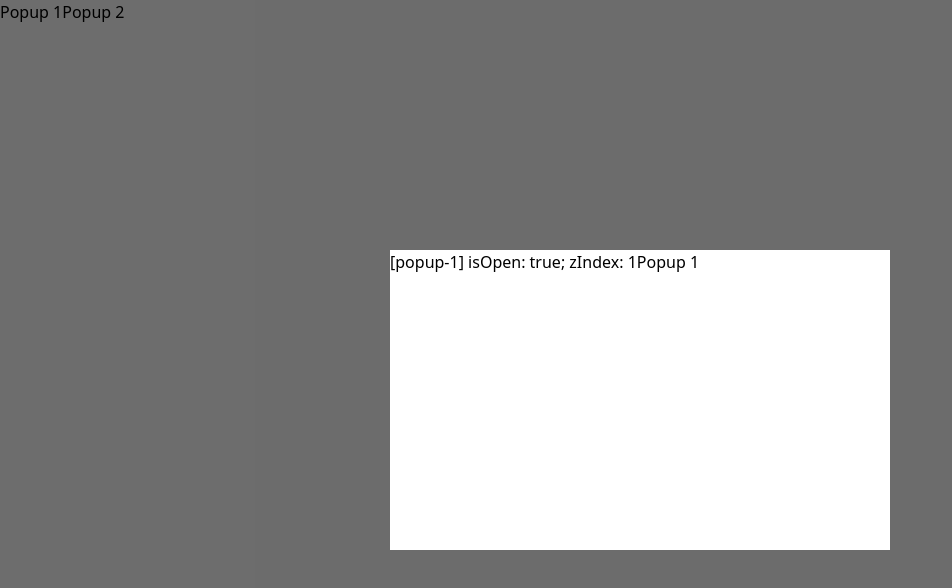
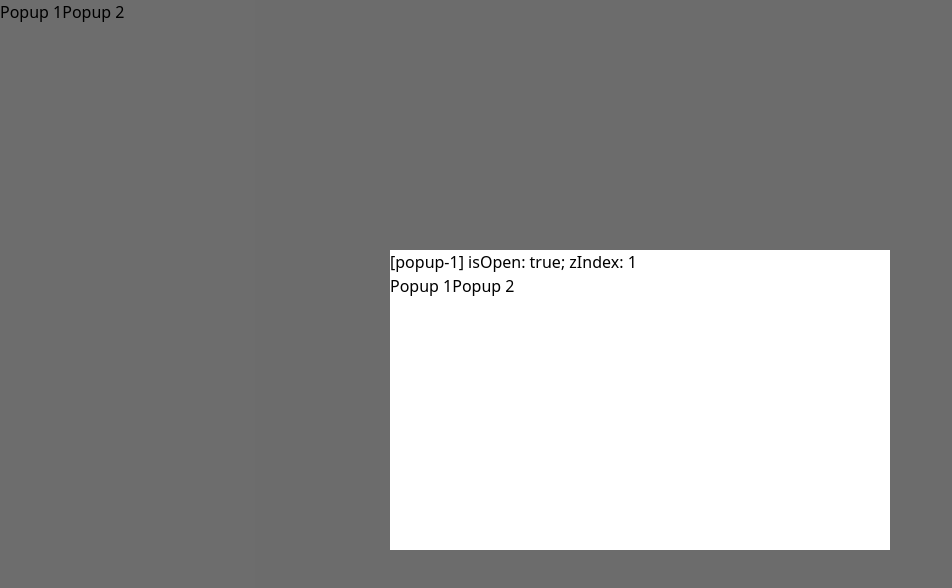
Before and after one commit to nekomiclub/neko-popup, a React app: page / in a window 1280 px wide. Both pictures are taken after a click on the button "Popup 1". Shown: the top 588 px of the page, without its empty margins (0-952 px from the left). Built offline with nearby package versions, Linux system fonts and the light colour scheme; the HTML template or start-up script is replaced by a standard one.

Commit message:
feat: add exit on layer click & escape, add disable property for these features

```diff
--- a/eslint.config.js
+++ b/eslint.config.js
@@ -46,7 +46,7 @@ export default defineConfig([globalIgnores(['**/node_modules', '**/dist', '**/bu
     'quotes': ['error', 'single', { avoidEscape: true, allowTemplateLiterals: true, }], // Prefer single quotes over double, ifnore template literals
     'jsx-quotes': ['error', 'prefer-double'], // Prefer double quotes for jsx (classname="")
 
-    'react-hooks/set-state-in-effect': 'warn',
+    'react-hooks/set-state-in-effect': 'off',
     'react-hooks/exhaustive-deps': 'off', // Disable react warn for hooks dependencies
 
     'unused-imports/no-unused-imports': 'warn', // Remove unused imports
--- a/src/Page.tsx
+++ b/src/Page.tsx
@@ -9,6 +9,7 @@ import PopupWindow from './_package/PopupWindow';
 
 const Page: React.FC = () => {
   const [state1, setState1] = useState(false);
+  const [isDisabled, setIsDisabled] = useState(false);
 
   const popupId1 = 'popup-1';
   const popupId2 = 'popup-2';
@@ -16,26 +17,22 @@ const Page: React.FC = () => {
 
 
   useEffect(() => {
-    console.log(`state1: `, state1);
-  }, [state1]);
+    setTimeout(() => {
+      console.log('fdssdf');
+      setIsDisabled(true);
+    }, 2000);
+
+    setTimeout(() => {
+      console.log('fdss43432343df');
+      setIsDisabled(false);
+    }, 5000);
+  }, []);
 
 
 
-  function onBeforeEnter() {
-    console.log(`Popup 1 animation enter`);
-  }
-
-  function onAfterEnter() {
-    console.log(`Popup 1 animation entered`);
-  }
-
-  function onBeforeExit() {
-    console.log(`Popup 1 animation close`);
-  }
-
-  function onAfterExit() {
-    console.log(`Popup 1 animation closed`);
-  }
+  useEffect(() => {
+    console.log(`state1: `, state1);
+  }, [state1]);
 
 
 
@@ -57,18 +54,22 @@ const Page: React.FC = () => {
         setIsOpen={setState1}
         className="w-[500px] h-[300px] bg-white"
         animation={'fade'}
-        onBeforeEnter={onBeforeEnter}
-        onAfterEnter={onAfterEnter}
-        onBeforeExit={onBeforeExit}
-        onAfterExit={onAfterExit}
+        disabled={isDisabled}
       >
         <PopupButton popupId={popupId1}>
           Popup 1
         </PopupButton>
 
+        <PopupButton popupId={popupId2}>
+          Popup 2
+        </PopupButton>
       </PopupWindow>
 
       <PopupWindow id={popupId2} className="w-[500px] h-[300px] bg-white" animation={'scale'}>
+        <PopupButton popupId={popupId1}>
+          Popup 1
+        </PopupButton>
+
         <PopupButton popupId={popupId2}>
           Popup 2
         </PopupButton>
--- a/src/_package/Interfaces.ts
+++ b/src/_package/Interfaces.ts
@@ -3,28 +3,27 @@ import clsx from 'clsx';
 
 
 
-export interface IRegisterNodeArgs {
+
+export type PopupWindowDisabledType = 'onEscape' | 'onLayer';
+export type RegisterNodeArgs = Pick<IPopupNode, 'id' | 'isOpen' | 'disabled'>
+export type StateSetter<S = any> = React.Dispatch<React.SetStateAction<S>>
+
+
+
+export interface IPopupNode {
   id: string
   isOpen: boolean
+  zIndex: number
+  disabled: PopupWindowDisabledType[]
 }
 
 export interface IPopupContext {
   nodes: IPopupNode[]
   layerRef: RefObject<HTMLDivElement | null>
 
-  invokePopup(id: string): void
-  registerNode(args: IRegisterNodeArgs): void
+  invokePopup(id: string, forceState?: boolean): void
+  registerNode(args: RegisterNodeArgs): void
 }
-
-export interface IPopupNode {
-  id: string
-  isOpen: boolean
-  zIndex: number
-}
-
-
-
-export type StateSetter<S = any> = React.Dispatch<React.SetStateAction<S>>
 
 
 
--- a/src/_package/PopupButton.tsx
+++ b/src/_package/PopupButton.tsx
@@ -35,6 +35,7 @@ const PopupButton: FC<IPopupButtonProps> = (props) => {
 
 
 
+  // Handle isActive on context change
   useEffect(() => {
     const node = ctx.nodes.find(el => el.id === props.popupId);
     if (!node) return;
--- a/src/_package/PopupLayer.tsx
+++ b/src/_package/PopupLayer.tsx
@@ -1,16 +1,17 @@
 'use client';
 
-import { FC, ReactNode, Suspense, useRef, useState } from 'react';
+import { FC, ReactNode, Suspense, useEffect, useRef, useState } from 'react';
 
 import EFKW from './components/ErrorComponents';
-import { IPopupNode, IRegisterNodeArgs, PopupContext } from './Interfaces';
+import { IPopupNode, PopupContext, RegisterNodeArgs } from './Interfaces';
 
 
 
 interface IPopupLayerProps {
+  children?: ReactNode | ReactNode[]
+
   /** @default 10000 */
   baseZIndex?: number
-  children?: ReactNode | ReactNode[]
 }
 
 
@@ -21,6 +22,32 @@ const PopupLayer: FC<IPopupLayerProps> = (props) => {
   const layerRef = useRef<HTMLDivElement>(null);
 
   const baseZIndex = props.baseZIndex ?? 10000;
+
+
+
+  // Handle close closest to user popup on escape
+  useEffect(() => {
+    const controller = new AbortController();
+
+    window.addEventListener('keydown', e => {
+      const key = e.key;
+
+      if (key === 'Escape') {
+        const maxZIndex = Math.max(...nodes.filter(el => el.isOpen).map(el => el.zIndex));
+        const node = nodes.find(el => el.zIndex === maxZIndex);
+        if (!node || node.disabled.includes('onEscape')) return;
+
+        // eslint-disable-next-line
+        invokePopup(node.id, false);
+      }
+    }, { signal: controller.signal });
+
+
+
+    return () => {
+      controller.abort();
+    };
+  }, [nodes]);
 
 
 
@@ -40,18 +67,7 @@ const PopupLayer: FC<IPopupLayerProps> = (props) => {
   }
 
   /** Add new popup window to state */
-  function registerNode({ id, isOpen }: IRegisterNodeArgs) {
-    const node: IPopupNode = {
-      id,
-      isOpen: false,
-      zIndex: -1
-    };
-
-    setNodes(prev => [...prev, node]);
-
-    // Invoke popup if it is open initially
-    if (isOpen) invokePopup(node, isOpen);
-  }
+  const registerNode = ({ id, isOpen, disabled }: RegisterNodeArgs) => invokePopup({ id, isOpen: false, disabled, zIndex: -1 }, isOpen);
 
 
 
--- a/src/_package/PopupWindow.tsx
+++ b/src/_package/PopupWindow.tsx
@@ -1,8 +1,12 @@
-import { FC, ReactNode, useContext, useEffect, useState } from 'react';
+import { FC, ReactNode, useContext, useEffect, useLayoutEffect, useState } from 'react';
 import { createPortal } from 'react-dom';
 
 import useMixedState from './hooks/useMixedState';
-import { cn, PopupContext, StateSetter } from './Interfaces';
+import { cn, PopupContext, PopupWindowDisabledType, StateSetter } from './Interfaces';
+
+
+
+type PopupWindowAnimationType = 'fade' | 'scale' | null
 
 
 
@@ -15,6 +19,7 @@ interface IPopupWindowProps {
 
   className?: string
   layerClassName?: string
+  disabled?: PopupWindowDisabledType[] | boolean
 
   /**
    * Popup dialog animation type
@@ -30,20 +35,30 @@ interface IPopupWindowProps {
    */
   animationDuraionMs?: number
 
-  /** Fire callback when popup invoked to open */
+  /**
+   * Fire callback when popup invoked to open
+   */
   onBeforeEnter?(): void
 
-  /** Fire callback when popup open animation fullfilled. @see animationDuration */
+  /**
+   * Fire callback when popup open animation fullfilled.
+   *
+   * @see animationDuration
+   */
   onAfterEnter?(): void
 
-  /** Fire callback when popup invoked to close */
+  /**
+   * Fire callback when popup invoked to close
+   */
   onBeforeExit?(): void
 
-  /** Fire callback when popup close animation fullfilled. @see animationDuration */
+  /**
+   * Fire callback when popup close animation fullfilled.
+   *
+   * @see animationDuration
+   */
   onAfterExit?(): void
 }
-
-type PopupWindowAnimationType = 'fade' | 'scale' | null
 
 
 
@@ -53,13 +68,22 @@ const PopupWindow: FC<IPopupWindowProps> = (props) => {
   const [layer, setLayer] = useState<HTMLDivElement | null>(null);
   const [isOpen, setIsOpen] = useMixedState(props.isOpen ?? false, props.setIsOpen);
   const [zIndex, setZIndex] = useState(-1);
+  const [disabled, setDisabled] = useState<PopupWindowDisabledType[]>([]);
 
   const animation: PopupWindowAnimationType = props.animation !== undefined ? props.animation : 'fade';
   const animationDuration = props.animationDuraionMs ?? 200;
 
 
 
-  // Mount
+  // Handle disabled
+  useLayoutEffect(() => {
+    if (typeof props.disabled === 'boolean') setDisabled(props.disabled ? ['onEscape', 'onLayer'] : []);
+    else setDisabled(props.disabled ?? []);
+  }, [props.disabled]);
+
+
+
+  // Mount & register node
   useEffect(() => {
     const layer = ctx.layerRef.current;
     if (!layer) return;
@@ -68,7 +92,8 @@ const PopupWindow: FC<IPopupWindowProps> = (props) => {
 
     ctx.registerNode({
       id: props.id,
-      isOpen: Boolean(props.isOpen)
+      isOpen: Boolean(props.isOpen),
+      disabled
     });
   }, []);
 
@@ -100,18 +125,29 @@ const PopupWindow: FC<IPopupWindowProps> = (props) => {
 
 
 
+  function layerOnClick() {
+    if (disabled.includes('onLayer')) return;
+
+    ctx.invokePopup(props.id, false);
+  }
+
+
+
   return layer && createPortal(<section
     className={cn(`neko-popup-backdrop`, isOpen && 'neko-popup-backdrop--active', props.layerClassName)}
     aria-hidden={!isOpen}
-    style={{ zIndex: zIndex, transition: `${animationDuration}ms ease-in-out` }}
+    style={{ zIndex: zIndex, transition: `${animationDuration}ms ease-in-out`, cursor: disabled.includes('onLayer') ? 'default' : 'pointer' }}
+    onClick={layerOnClick}
   >
     <article
       id={props.id}
       className={cn(`neko-popup`, isOpen && 'neko-popup--active', animation && `neko-popup--animation_${animation}`, props.className)}
       role="dialog"
       aria-modal
+      onClick={e => e.stopPropagation()}
     >
       [{props.id}] isOpen: {String(isOpen)}; zIndex: {zIndex}
+      <br />
 
       {props.children}
     </article>
```
